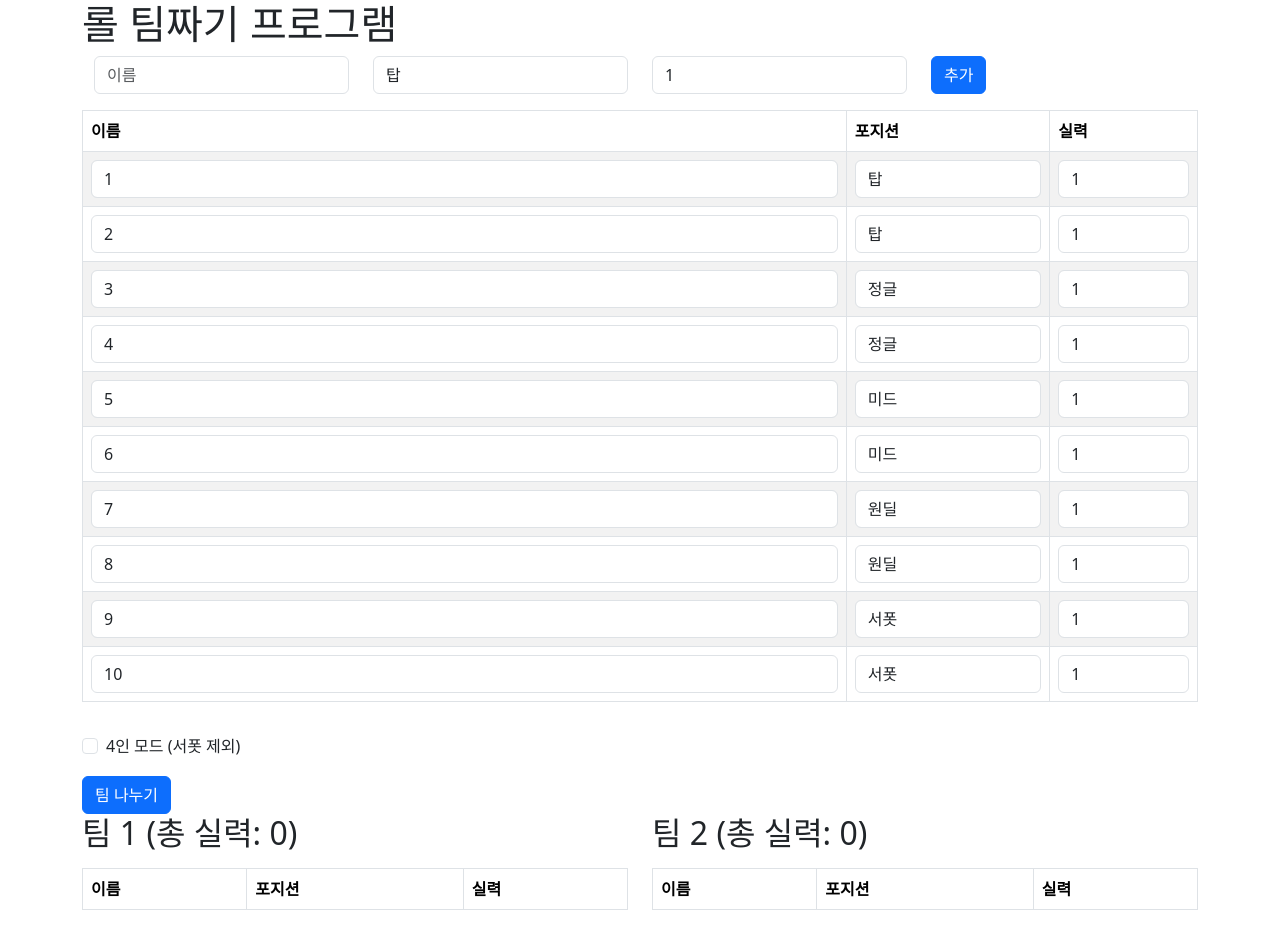
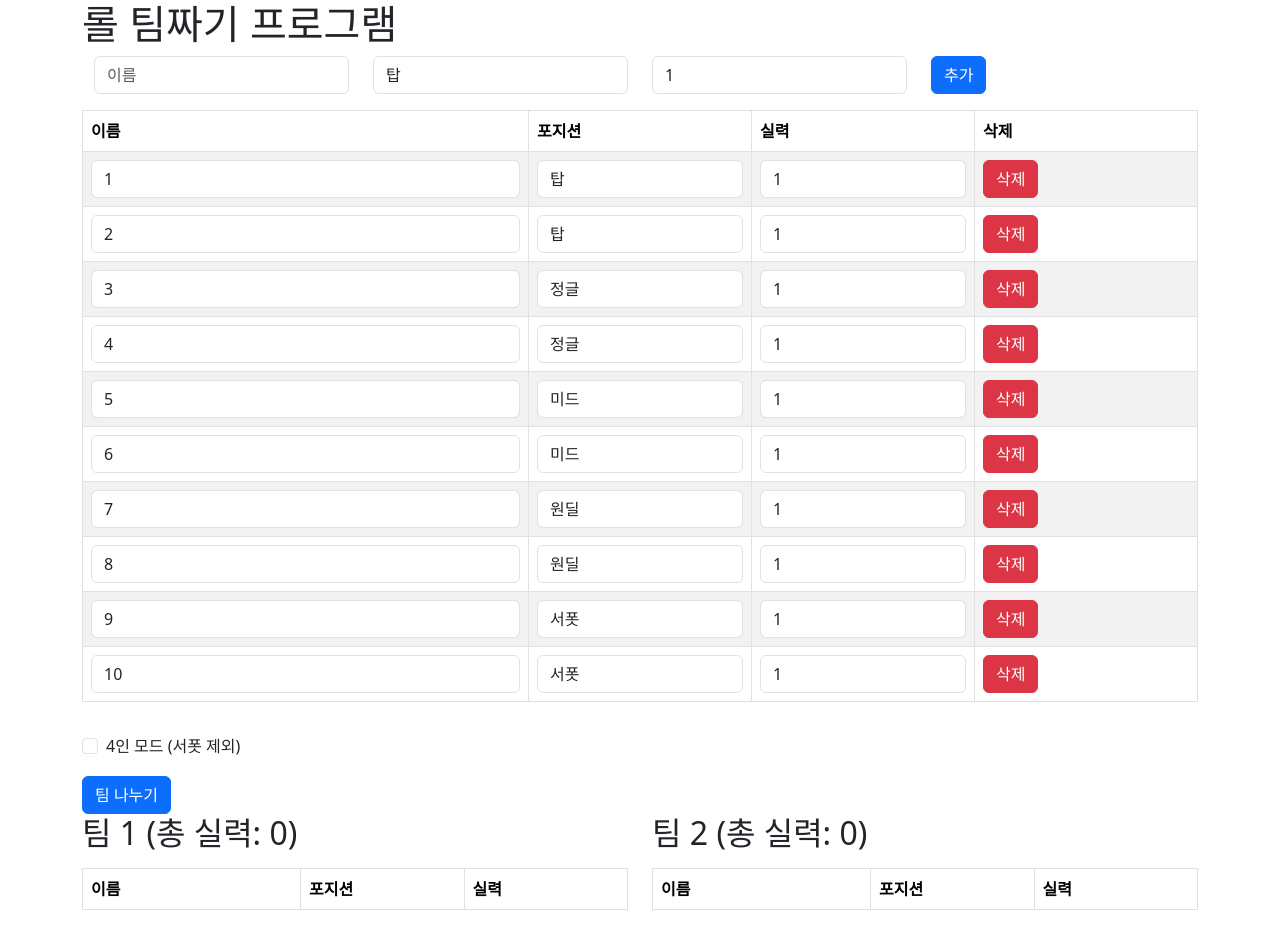
Before and after one commit to stardino2/lol-team-build, a React (Create React App) app: page / in a window 1280 px wide. Shown: the top 940 px of the page. Built offline with nearby package versions, Linux system fonts and the light colour scheme.

Commit message:
입력 / 팀리스트 테이블 분리 , col 사이즈 최적화

```diff
--- a/src/App.js
+++ b/src/App.js
@@ -4,6 +4,7 @@ import React, { useState, useEffect } from 'react';
 import { Container, Button, Row, Col, Form } from 'react-bootstrap';
 import TeamForm from './components/TeamForm';
 import TeamList from './components/TeamList';
+import TeamDisplayList from './components/TeamDisplayList';
 import { distributeTeams } from './utils/teamUtils';
 
 const App = () => {
@@ -140,11 +141,11 @@ const splitTeams = () => {
       <Row>
         <Col>
           <h2>팀 1 (총 실력: {team1SkillTotal})</h2>
-          <TeamList members={team1} removeMember={() => {}} updateMember={() => {}} />
+          <TeamDisplayList members={team1} removeMember={() => {}} updateMember={() => {}} />
         </Col>
         <Col>
           <h2>팀 2 (총 실력: {team2SkillTotal})</h2>
-          <TeamList members={team2} removeMember={() => {}} updateMember={() => {}} />
+          <TeamDisplayList members={team2} removeMember={() => {}} updateMember={() => {}} />
         </Col>
       </Row>
       <Row>
@@ -160,6 +161,8 @@ const splitTeams = () => {
               </option>
             ))}
           </select>
+        </Col>
+        <Col>
           <Button onClick={() => swapPlayers(selectedPosition)} className="mt-3">
             교환
           </Button>
--- /dev/null
+++ b/src/components/TeamDisplayList.js
@@ -0,0 +1,28 @@
+// TeamDisplayList.js
+import React from 'react';
+import { Table } from 'react-bootstrap';
+
+const TeamDisplayList = ({ members }) => {
+  return (
+    <Table striped bordered hover className="mt-3">
+      <thead>
+        <tr>
+          <th style={{ width: '40%' }}>이름</th>
+          <th style={{ width: '30%' }}>포지션</th>
+          <th style={{ width: '30%' }}>실력</th>
+        </tr>
+      </thead>
+      <tbody>
+        {members.map((member, index) => (
+          <tr key={index}>
+            <td>{member.name}</td>
+            <td>{member.position}</td>
+            <td>{member.skill}</td>
+          </tr>
+        ))}
+      </tbody>
+    </Table>
+  );
+};
+
+export default TeamDisplayList;
--- a/src/components/TeamList.js
+++ b/src/components/TeamList.js
@@ -1,9 +1,9 @@
 // TeamList.js
 
 import React, { useState } from 'react';
-import { Table, Form } from 'react-bootstrap';
+import { Button, Table, Form } from 'react-bootstrap';
 
-const TeamList = ({ members, updateMember }) => {
+const TeamList = ({ members, removeMember, updateMember }) => {
   const [editingMember, setEditingMember] = useState(null);
 
   const handleEdit = (member) => {
@@ -29,9 +29,10 @@ const TeamList = ({ members, updateMember }) => {
     <Table striped bordered hover className="mt-3">
       <thead>
         <tr>
-          <th>이름</th>
-          <th>포지션</th>
-          <th>실력</th>
+          <th style={{ width: '40%' }}>이름</th>
+          <th style={{ width: '20%' }}>포지션</th>
+          <th style={{ width: '20%' }}>실력</th>
+          <th style={{ width: '20%' }}>삭제</th>
         </tr>
       </thead>
       <tbody>
@@ -75,6 +76,9 @@ const TeamList = ({ members, updateMember }) => {
                 ))}
               </Form.Control>
             </td>
+            <td>
+              <Button variant="danger" onClick={() => removeMember(index)}>삭제</Button>
+            </td>
           </tr>
         ))}
       </tbody>
```
